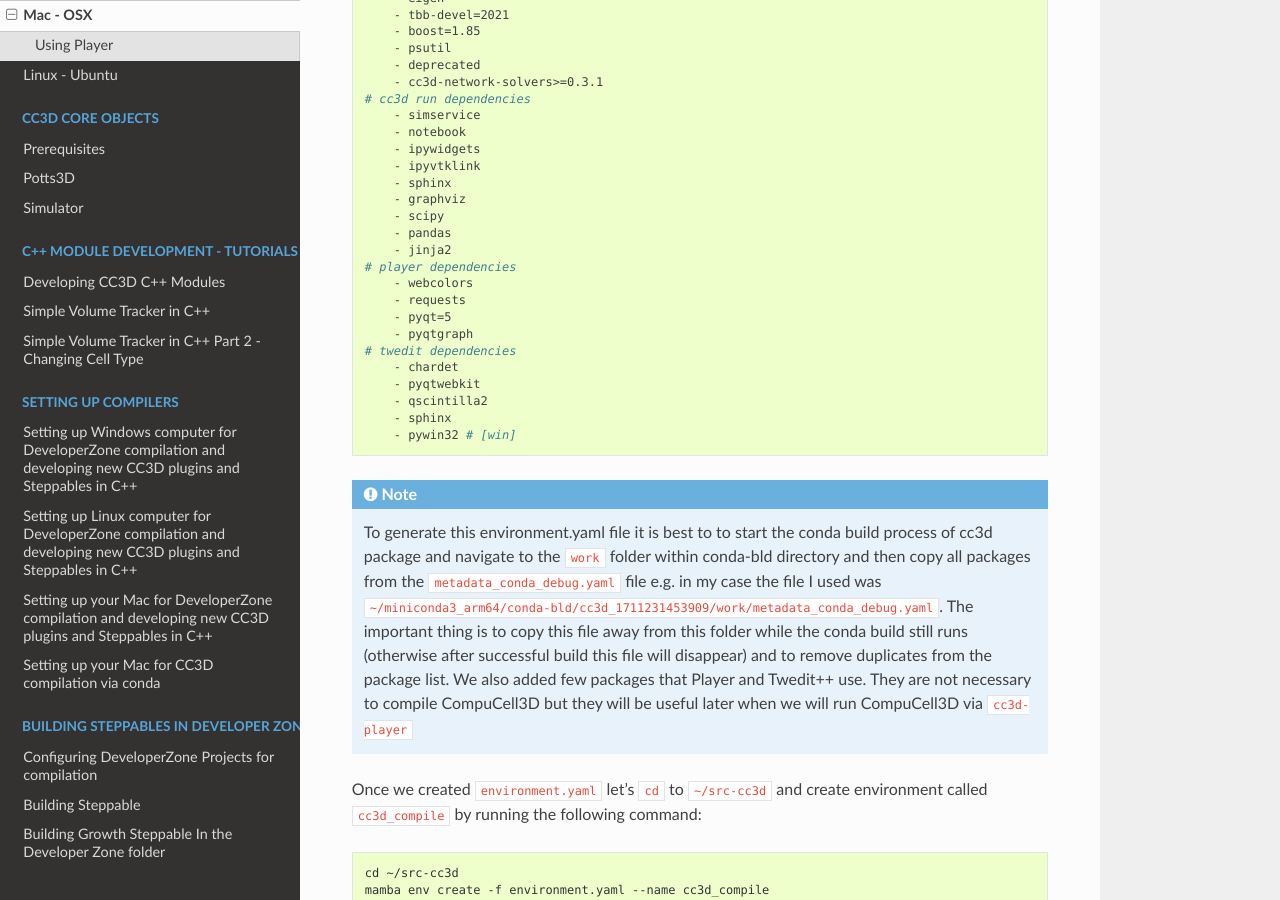
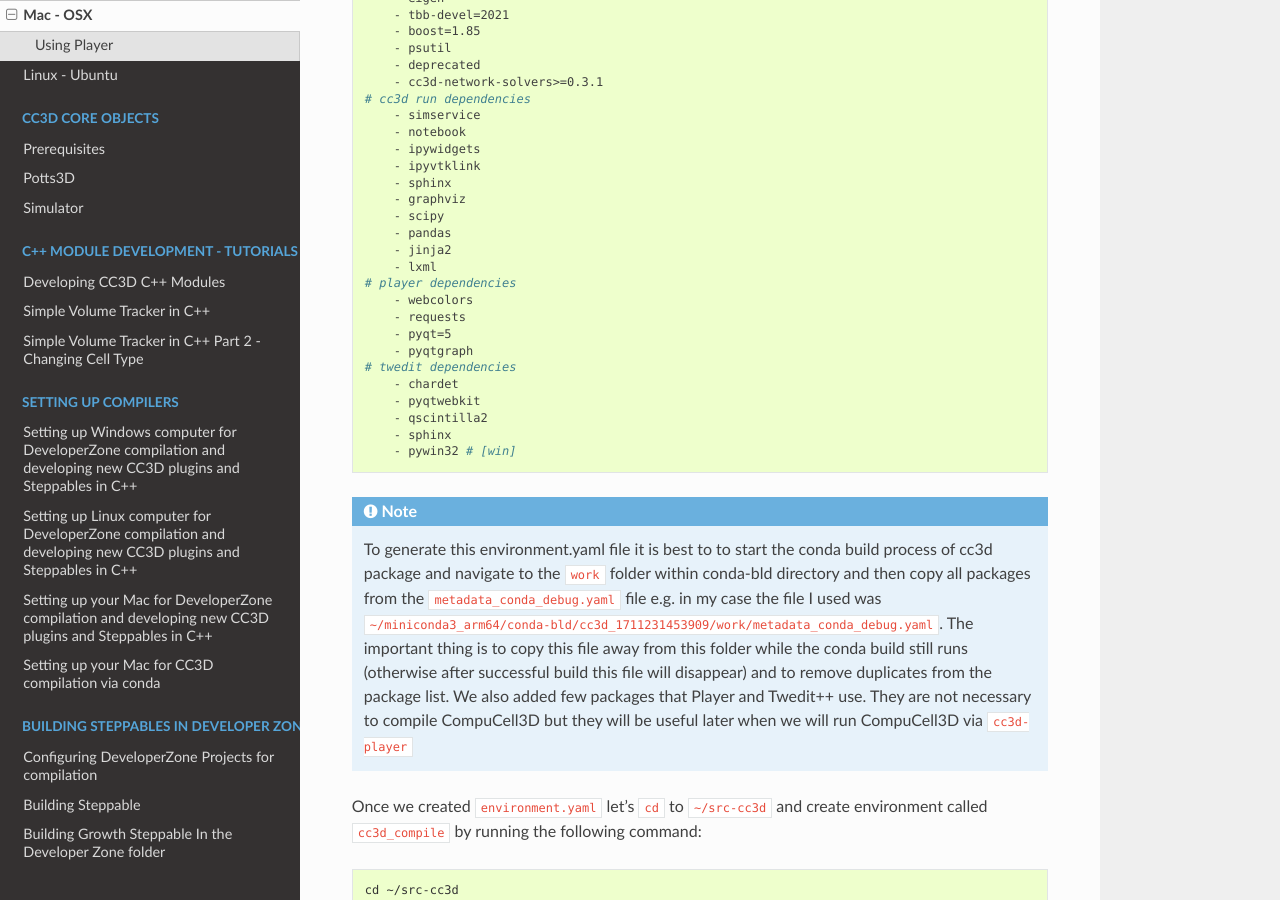
Before and after one commit to CompuCell3D/CompuCell3DDevelopersManual, a Sphinx documentation site: the page built from docs/building_core_cc3d_cpp_code_mac.rst, in a window 1280 px wide and 900 px high, scrolled down 1407 px. Built offline with Sphinx 7.4.7 and the Read the Docs theme 3.1.0, drawn with Linux system fonts in a browser that asks for light colours.

Commit message:
added lxml dependency

```diff
--- a/docs/building_core_cc3d_cpp_code_linux.rst
+++ b/docs/building_core_cc3d_cpp_code_linux.rst
@@ -63,6 +63,7 @@ Next, let's create file ``/home/m/src-cc3d/environment.yaml`` with the following
       - scipy
       - pandas
       - jinja2
+      - lxml
       - deprecated
       - psutil
       - simservice
--- a/docs/building_core_cc3d_cpp_code_mac.rst
+++ b/docs/building_core_cc3d_cpp_code_mac.rst
@@ -84,6 +84,7 @@ Next, let's create file ``~/src-cc3d/environment.yaml`` with the following conte
         - scipy
         - pandas
         - jinja2
+        - lxml
     # player dependencies
         - webcolors
         - requests
--- a/docs/building_core_cc3d_cpp_code_windows.rst
+++ b/docs/building_core_cc3d_cpp_code_windows.rst
@@ -75,6 +75,7 @@ At this point we need to prepare conda environment that has all dependencies nee
       - scipy
       - pandas
       - jinja2
+      - lxml
       - simservice
       - notebook
       - ipywidgets
```
